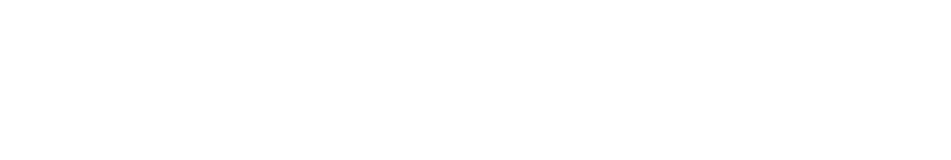
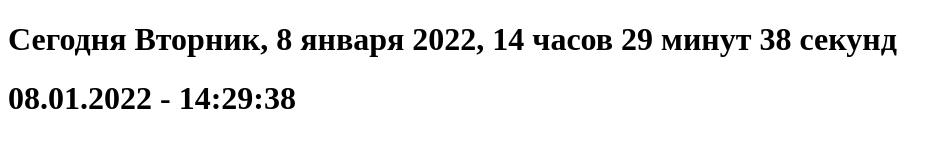
Before and after one commit to simolex/glo-js-additions, a plain HTML site: page lesson-09/index.html in a window 1280 px wide. Shown: the whole page, without its empty margins (0-951 px from the left). Drawn offline with Linux system fonts and the light colour scheme.

Commit message:
Создана функция добавления ведущего нуля и выполнен вывод нв экран

```diff
--- a/lesson-09/add-09.js
+++ b/lesson-09/add-09.js
@@ -2,11 +2,29 @@
 
 const longClock = document.querySelector(".clock__long");
 const shortClock = document.querySelector(".clock__short");
+
 //const ending;
 
 const timeObject = {
+  nowClock: {},
   endingHour: ["ов", "", "а"],
   endingAny: ["", "а", "ы"],
+  week: ["Воскресенье", "Понедельник", "Вторник", "Среда", "Четверг", "Пятница", "Суббота"],
+  months: [
+    "",
+    "января",
+    "февраля",
+    "марта",
+    "апреля",
+    "мая",
+    "июня",
+    "июля",
+    "августа",
+    "сентября",
+    "октября",
+    "ноября",
+    "декабря",
+  ],
 
   setEnding: function (value, pattern) {
     return value > 10 && value < 15
@@ -27,8 +45,50 @@ const timeObject = {
   getSecondName: function (hourValue) {
     return "секунд" + this.setEnding(hourValue, this.endingAny);
   },
+
+  getNowDate: function () {
+    const nowDate = new Date();
+
+    return {
+      dd: nowDate.getDate(),
+      mm: nowDate.getMonth(),
+      yy: nowDate.getFullYear(),
+      hh: nowDate.getHours(),
+      mi: nowDate.getMinutes(),
+      ss: nowDate.getSeconds(),
+      wc: this.week[nowDate.getDay()],
+    };
+  },
+
+  zeroFormat: function (number) {
+    return number - 0 < 10 ? "0" + number : number;
+  },
+  getLongDate: function () {
+    const d = this.nowClock;
+    return (
+      `Сегодня ${d.wc}, ${d.dd} ${this.months[d.mm]} ${d.yy}, ` +
+      `${d.hh} ${this.getHourName(d.hh)} ` +
+      `${d.mi} ${this.getMinuteName(d.mi)} ${d.ss} ${this.getSecondName(d.ss)}`
+    );
+  },
+
+  getShortDate: function () {
+    let d = this.nowClock;
+    for (let key in d) {
+      if (key != "wc") {
+        d[key] = this.zeroFormat(d[key]);
+      }
+    }
+
+    return `${d.dd}.${d.mm}.${d.yy} - ${d.hh}:${d.mi}:${d.ss}`;
+  },
+
+  clock: function () {
+    timeObject.nowClock = this.getNowDate();
+    longClock.textContent = this.getLongDate();
+    shortClock.textContent = this.getShortDate();
+  },
 };
 
-for (let i = 0; i <= 24; i++) {
-  console.log(i, timeObject.getMinuteName(i));
-}
+setInterval(() => timeObject.clock(), 1000);
+timeObject.clock();
--- a/lesson-09/index.html
+++ b/lesson-09/index.html
@@ -5,11 +5,12 @@
     <meta http-equiv="X-UA-Compatible" content="IE=edge" />
     <meta name="viewport" content="width=device-width, initial-scale=1.0" />
     <title>Lesson-09</title>
+    <script defer src="./add-09.js"></script>
   </head>
   <body>
     <div class="clock">
-      <div class="clock__long"></div>
-      <div class="clock__short"></div>
+      <h1 class="clock__long"></h1>
+      <h1 class="clock__short"></h1>
     </div>
   </body>
 </html>
```
